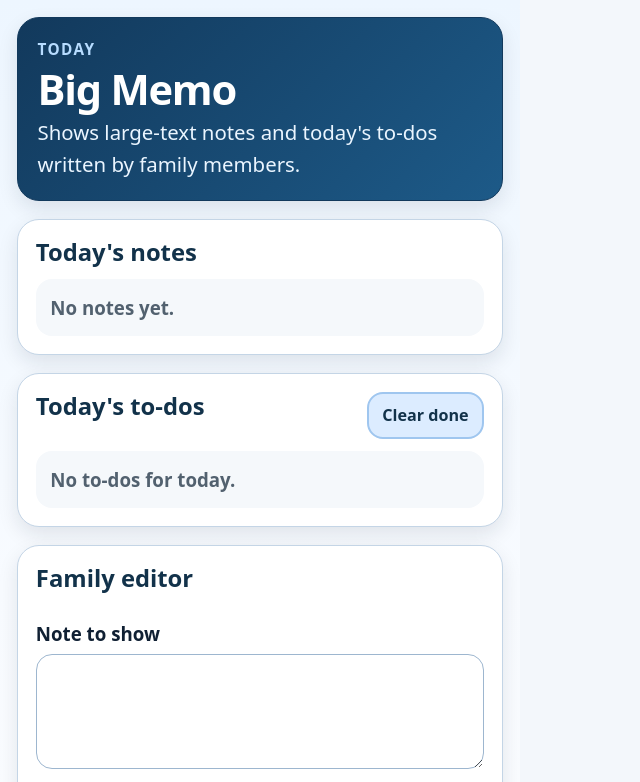
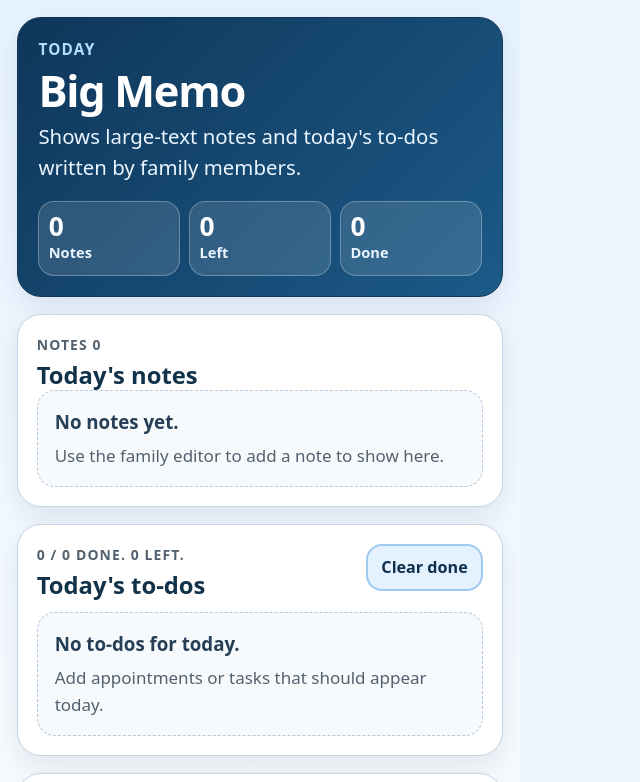
Before and after one commit to tabisurushosai/big-memo, a website built with Vite: page index.html in a window 1280 px wide. Shown: the top 782 px of the page, without its empty margins (0-640 px from the left). Built offline with nearby package versions, Linux system fonts and the light colour scheme; some packages are replaced by stand-ins of ours.

Commit message:
Improve memo UI readability (#4)
Co-authored-by: Cursor Agent <cursoragent@cursor.com>
Co-authored-by: tabisurushosai <tabisurushosai@users.noreply.github.com>

```diff
--- a/src/i18n.ts
+++ b/src/i18n.ts
@@ -15,10 +15,18 @@ type MessageKey =
   | "cancel"
   | "delete"
   | "emptyNotes"
+  | "emptyNotesDetail"
   | "emptyTodos"
+  | "emptyTodosDetail"
   | "loading"
   | "loadError"
   | "completedStatus"
+  | "summaryLabel"
+  | "notesCountLabel"
+  | "remainingTodosLabel"
+  | "completedTodosLabel"
+  | "todoProgress"
+  | "allTodosDone"
   | "markDone"
   | "markUndone"
   | "clearDone"
@@ -49,10 +57,18 @@ const messages: Record<LocaleCode, Record<MessageKey, string>> = {
     cancel: "やめる",
     delete: "削除",
     emptyNotes: "まだメモはありません。",
+    emptyNotesDetail: "家族が書き込む欄から、見せたいメモを追加できます。",
     emptyTodos: "今日のやることはありません。",
+    emptyTodosDetail: "今日だけ表示したい予定や用事を追加できます。",
     loading: "読み込み中です。",
     loadError: "読み込みに失敗しました。",
     completedStatus: "完了",
+    summaryLabel: "今日の状況",
+    notesCountLabel: "メモ",
+    remainingTodosLabel: "残り",
+    completedTodosLabel: "完了",
+    todoProgress: "{done} / {total} 完了。残り {remaining} 件です。",
+    allTodosDone: "今日のやることはすべて完了です。",
     markDone: "できた",
     markUndone: "戻す",
     clearDone: "できた項目を消す",
@@ -82,10 +98,18 @@ const messages: Record<LocaleCode, Record<MessageKey, string>> = {
     cancel: "Cancel",
     delete: "Delete",
     emptyNotes: "No notes yet.",
+    emptyNotesDetail: "Use the family editor to add a note to show here.",
     emptyTodos: "No to-dos for today.",
+    emptyTodosDetail: "Add appointments or tasks that should appear today.",
     loading: "Loading.",
     loadError: "Could not load.",
     completedStatus: "Done",
+    summaryLabel: "Today's status",
+    notesCountLabel: "Notes",
+    remainingTodosLabel: "Left",
+    completedTodosLabel: "Done",
+    todoProgress: "{done} / {total} done. {remaining} left.",
+    allTodosDone: "All of today's to-dos are done.",
     markDone: "Done",
     markUndone: "Undo",
     clearDone: "Clear done",
--- a/src/main.ts
+++ b/src/main.ts
@@ -44,7 +44,8 @@ function renderLoading() {
   app.innerHTML = `
     <section class="panel status-panel" aria-busy="true">
       <p class="eyebrow">${t("appTitle")}</p>
-      <p class="empty">${t("loading")}</p>
+      <h1>${t("loading")}</h1>
+      <div class="loading-bar" aria-hidden="true"></div>
     </section>
   `;
 }
@@ -71,6 +72,7 @@ function render() {
   const todayTodos = getTodaysTodos(data);
   const trialStatus = getTrialStatus(data.premium);
   const completedTodoCount = todayTodos.filter((todo) => todo.done).length;
+  const remainingTodoCount = todayTodos.length - completedTodoCount;
 
   app.innerHTML = `
     <section class="hero">
@@ -79,18 +81,30 @@ function render() {
         <h1>${t("appTitle")}</h1>
         <p class="subtitle">${t("subtitle")}</p>
       </div>
+      <div class="summary-grid" aria-label="${t("summaryLabel")}">
+        ${renderSummaryItem(t("notesCountLabel"), data.notes.length)}
+        ${renderSummaryItem(t("remainingTodosLabel"), remainingTodoCount)}
+        ${renderSummaryItem(t("completedTodosLabel"), completedTodoCount)}
+      </div>
     </section>
 
     <section class="panel" aria-labelledby="notes-heading">
-      <h2 id="notes-heading">${t("notesTitle")}</h2>
+      <div class="section-title">
+        <p class="eyebrow panel-eyebrow">${t("notesCountLabel")} ${data.notes.length}</p>
+        <h2 id="notes-heading">${t("notesTitle")}</h2>
+      </div>
       <div class="stack" data-notes></div>
     </section>
 
     <section class="panel" aria-labelledby="todos-heading">
       <div class="section-header">
-        <h2 id="todos-heading">${t("todosTitle")}</h2>
+        <div class="section-title">
+          <p class="eyebrow panel-eyebrow">${t("todoProgress", { done: completedTodoCount, total: todayTodos.length, remaining: remainingTodoCount })}</p>
+          <h2 id="todos-heading">${t("todosTitle")}</h2>
+        </div>
         <button class="secondary small" data-action="clear-done" ${completedTodoCount === 0 ? "disabled" : ""}>${t("clearDone")}</button>
       </div>
+      ${todayTodos.length > 0 && remainingTodoCount === 0 ? `<p class="done-message">${t("allTodosDone")}</p>` : ""}
       <div class="stack" data-todos></div>
     </section>
 
@@ -131,7 +145,7 @@ function renderNotes() {
   }
 
   if (data.notes.length === 0) {
-    container.innerHTML = `<p class="empty">${t("emptyNotes")}</p>`;
+    container.innerHTML = renderEmptyState(t("emptyNotes"), t("emptyNotesDetail"));
     return;
   }
 
@@ -169,7 +183,7 @@ function renderTodos(todayTodos: Todo[]) {
   }
 
   if (todayTodos.length === 0) {
-    container.innerHTML = `<p class="empty">${t("emptyTodos")}</p>`;
+    container.innerHTML = renderEmptyState(t("emptyTodos"), t("emptyTodosDetail"));
     return;
   }
 
@@ -295,6 +309,24 @@ function getPremiumMessage(status: ReturnType<typeof getTrialStatus>): string {
   return t("trialEnded");
 }
 
+function renderSummaryItem(label: string, value: number): string {
+  return `
+    <div class="summary-item">
+      <span class="summary-value">${value}</span>
+      <span class="summary-label">${label}</span>
+    </div>
+  `;
+}
+
+function renderEmptyState(title: string, detail: string): string {
+  return `
+    <div class="empty-state">
+      <p class="empty-title">${title}</p>
+      <p class="empty-detail">${detail}</p>
+    </div>
+  `;
+}
+
 function escapeHtml(value: string): string {
   return value
     .replaceAll("&", "&amp;")
--- a/src/styles.css
+++ b/src/styles.css
@@ -1,6 +1,6 @@
 :root {
-  color: #102033;
-  background: #f3f7fb;
+  color: #102236;
+  background: #eef5fb;
   font-family:
     system-ui,
     -apple-system,
@@ -12,7 +12,7 @@
     "Yu Gothic",
     sans-serif;
   font-size: 17px;
-  line-height: 1.5;
+  line-height: 1.55;
 }
 
 * {
@@ -24,7 +24,7 @@ body {
   width: min(100vw, 520px);
   margin: 0;
   background:
-    linear-gradient(180deg, #edf6ff 0%, #f8fbff 42%, #ffffff 100%);
+    linear-gradient(180deg, #e6f2ff 0%, #f7fbff 48%, #ffffff 100%);
 }
 
 button,
@@ -39,10 +39,18 @@ button {
   border-radius: 16px;
   padding: 0.75rem 1rem;
   color: #ffffff;
-  background: #0b5cad;
+  background: #075ea8;
   font-size: 1rem;
   font-weight: 800;
   cursor: pointer;
+}
+
+button:hover:not(:disabled) {
+  background: #064f8f;
+}
+
+button:active:not(:disabled) {
+  transform: translateY(1px);
 }
 
 button:disabled {
@@ -59,13 +67,21 @@ textarea:focus-visible {
 }
 
 button.secondary {
-  color: #12324a;
-  background: #dcecff;
-  border-color: #9fc6ef;
+  color: #0f304d;
+  background: #e4f1ff;
+  border-color: #9fc9ef;
+}
+
+button.secondary:hover:not(:disabled) {
+  background: #d4e9ff;
 }
 
 button.danger {
-  background: #a32635;
+  background: #a12635;
+}
+
+button.danger:hover:not(:disabled) {
+  background: #871e2c;
 }
 
 button.small {
@@ -76,32 +92,34 @@ button.small {
 
 #app {
   display: grid;
-  gap: 1.05rem;
+  gap: 1rem;
   padding: 1rem;
 }
 
 .hero,
 .panel {
   border: 1px solid #c4d5e6;
-  border-radius: 22px;
+  border-radius: 24px;
   background: #ffffff;
-  box-shadow: 0 8px 20px rgb(16 32 51 / 10%);
+  box-shadow: 0 10px 26px rgb(16 34 54 / 9%);
 }
 
 .hero {
-  padding: 1.15rem;
+  display: grid;
+  gap: 1rem;
+  padding: 1.2rem;
   color: #ffffff;
-  background: linear-gradient(135deg, #12395c 0%, #1d5a88 100%);
-  border-color: #12395c;
+  background: linear-gradient(135deg, #0f3659 0%, #1c5a88 100%);
+  border-color: #0f3659;
 }
 
 .panel {
-  padding: 1.05rem;
+  padding: 1.1rem;
 }
 
 .status-panel {
   display: grid;
-  gap: 0.6rem;
+  gap: 0.75rem;
   min-height: 9rem;
   align-content: center;
 }
@@ -115,8 +133,13 @@ button.small {
   color: #b7dcff;
   font-size: 0.9rem;
   font-weight: 800;
-  letter-spacing: 0.09em;
+  letter-spacing: 0.08em;
   text-transform: uppercase;
+}
+
+.panel-eyebrow {
+  color: #52616f;
+  font-size: 0.82rem;
 }
 
 h1,
@@ -127,7 +150,7 @@ p {
 
 h1 {
   margin-bottom: 0.35rem;
-  font-size: clamp(2rem, 9vw, 2.45rem);
+  font-size: clamp(2.05rem, 9vw, 2.55rem);
   line-height: 1.08;
   letter-spacing: -0.03em;
 }
@@ -150,6 +173,33 @@ h2 {
   color: #eaf5ff;
 }
 
+.summary-grid {
+  display: grid;
+  grid-template-columns: repeat(3, minmax(0, 1fr));
+  gap: 0.55rem;
+}
+
+.summary-item {
+  display: grid;
+  gap: 0.1rem;
+  border: 1px solid rgb(255 255 255 / 28%);
+  border-radius: 16px;
+  padding: 0.65rem 0.55rem;
+  background: rgb(255 255 255 / 12%);
+}
+
+.summary-value {
+  font-size: 1.55rem;
+  font-weight: 900;
+  line-height: 1;
+}
+
+.summary-label {
+  color: #eaf5ff;
+  font-size: 0.86rem;
+  font-weight: 800;
+}
+
 .stack {
   display: grid;
   gap: 0.75rem;
@@ -163,17 +213,18 @@ h2 {
   margin-bottom: 0.75rem;
 }
 
+.section-title h2,
 .section-header h2 {
   margin-bottom: 0;
 }
 
 .card {
   display: grid;
-  gap: 0.85rem;
-  border: 1px solid #b8d0e8;
+  gap: 0.9rem;
+  border: 1px solid #adc9e4;
   border-radius: 18px;
-  padding: 0.95rem;
-  background: #f2f8ff;
+  padding: 1rem;
+  background: #f4f9ff;
 }
 
 .todo-card {
@@ -181,8 +232,8 @@ h2 {
 }
 
 .todo-card.done {
-  border-color: #9fd0af;
-  background: #eef8f0;
+  border-color: #8bc79f;
+  background: #edf8f0;
 }
 
 .todo-card.done .large-text {
@@ -191,7 +242,11 @@ h2 {
 }
 
 .check-button {
-  background: #0b7042;
+  background: #08733f;
+}
+
+.check-button:hover:not(:disabled) {
+  background: #066234;
 }
 
 .todo-content {
@@ -202,11 +257,21 @@ h2 {
 .status-badge {
   justify-self: start;
   border-radius: 999px;
-  padding: 0.25rem 0.6rem;
-  color: #144727;
-  background: #ccebd4;
+  padding: 0.28rem 0.65rem;
+  color: #123f23;
+  background: #c7ebd1;
   font-size: 0.85rem;
   font-weight: 900;
+}
+
+.done-message {
+  margin: -0.2rem 0 0.75rem;
+  border: 1px solid #8bc79f;
+  border-radius: 16px;
+  padding: 0.75rem 0.85rem;
+  color: #123f23;
+  background: #edf8f0;
+  font-weight: 800;
 }
 
 .actions {
@@ -222,7 +287,7 @@ h2 {
 
 label {
   display: grid;
-  gap: 0.35rem;
+  gap: 0.4rem;
   font-size: 1.1rem;
   font-weight: 800;
 }
@@ -233,10 +298,15 @@ textarea,
   width: 100%;
   border: 1px solid #9db6cf;
   border-radius: 16px;
-  padding: 0.85rem;
+  padding: 0.9rem;
   color: #102033;
   background: #ffffff;
   font-size: 1.1rem;
+}
+
+input::placeholder,
+textarea::placeholder {
+  color: #667789;
 }
 
 textarea {
@@ -257,6 +327,36 @@ textarea {
   font-weight: 800;
 }
 
+.empty-state {
+  display: grid;
+  gap: 0.35rem;
+  border: 1px dashed #b7c8d8;
+  border-radius: 18px;
+  padding: 1rem;
+  background: #f7fafc;
+}
+
+.empty-title {
+  margin-bottom: 0;
+  color: #263f56;
+  font-size: 1.1rem;
+  font-weight: 900;
+}
+
+.empty-detail {
+  margin-bottom: 0;
+  color: #52616f;
+}
+
+.loading-bar {
+  width: 100%;
+  height: 0.55rem;
+  overflow: hidden;
+  border-radius: 999px;
+  background:
+    linear-gradient(90deg, #d7e8f8 0 28%, #eef5fb 28% 100%);
+}
+
 .premium {
   border-color: #e7d6a5;
   background: #fff9e8;
```
